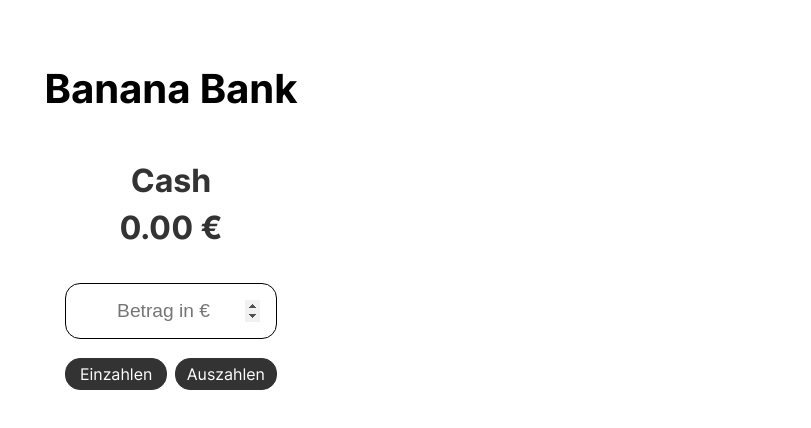
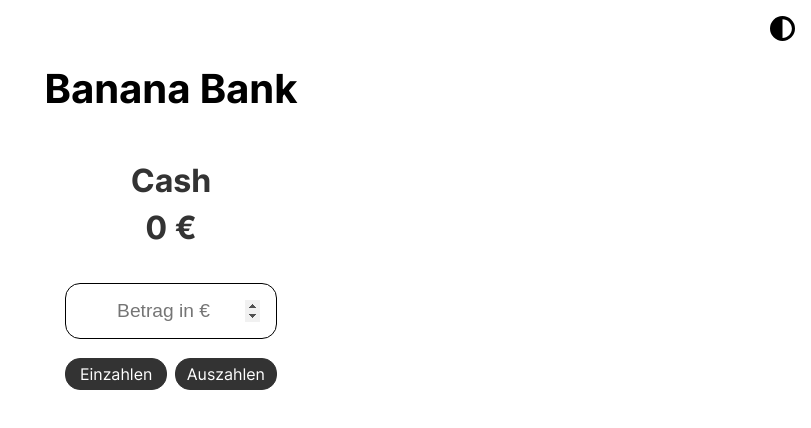
Before and after one commit to thomaserdmenger/superCode-Banana-Bank-Project, a React (Vite) app: page / in a window 1280 px wide. Shown: the top 428 px of the page, without its empty margins (469-1280 px from the left). Built offline with nearby package versions, Linux system fonts and the light colour scheme.

Commit message:
Add Darkmode

```diff
--- a/src/components/Transactions/Transactions.css
+++ b/src/components/Transactions/Transactions.css
@@ -4,6 +4,10 @@
   text-align: center;
   width: 100%;
   color: var(--color-black);
+}
+
+.transactions.dark {
+  color: var(--color-white);
 }
 
 .transactions__form {
@@ -61,3 +65,15 @@
   padding: 0.3rem;
   text-align: center;
 }
+
+.transactions__buttons.dark {
+  color: var(--color-black);
+  background-color: var(--color-white);
+}
+
+.transactions-icon {
+  width: 25px;
+  position: absolute;
+  top: 1rem;
+  right: 1rem;
+}
--- a/src/components/Transactions/Transactions.jsx
+++ b/src/components/Transactions/Transactions.jsx
@@ -1,7 +1,7 @@
 import { useEffect, useRef, useState } from 'react'
 import './Transactions.css'
 
-export default function Transactions() {
+export default function Transactions({ setDarkMode, darkMode }) {
   const [cash, setCash] = useState(0)
   const [input, setInput] = useState('')
   const inputRef = useRef(null)
@@ -44,11 +44,22 @@ export default function Transactions() {
     setInput('')
   }
 
+  const handleDarkmode = () => {
+    setDarkMode((darkMode) => !darkMode)
+  }
+
   return (
-    <section className='transactions'>
+    <section className={`transactions ${darkMode ? 'dark' : ''}`}>
+      <svg
+        onClick={handleDarkmode}
+        className={`transactions-icon`}
+        xmlns='http://www.w3.org/2000/svg'
+        viewBox='0 0 512 512'>
+        <path d='M448 256c0-106-86-192-192-192V448c106 0 192-86 192-192zM0 256a256 256 0 1 1 512 0A256 256 0 1 1 0 256z' />
+      </svg>
       <div className='transactions__amount-container'>
         <h2>Cash</h2>
-        <p className='transactions__amount'>{`${cash.toFixed(2)} €`}</p>
+        <p className='transactions__amount'>{`${cash} €`}</p>
       </div>
       <form className='transactions__form'>
         <input
@@ -64,12 +75,12 @@ export default function Transactions() {
         />
         <div className='transactions__buttons-container'>
           <button
-            className='transactions__buttons'
+            className={`transactions__buttons ${darkMode ? 'dark' : ''}`}
             onClick={handleDeposit}>
             Einzahlen
           </button>
           <button
-            className='transactions__buttons'
+            className={`transactions__buttons ${darkMode ? 'dark' : ''}`}
             onClick={handleWithdraw}>
             Auszahlen
           </button>
--- a/src/index.css
+++ b/src/index.css
@@ -29,9 +29,17 @@ html {
   margin-inline: auto;
 }
 
+.wrapper.dark {
+  background-color: var(--color-black);
+}
+
 h1 {
   font-size: 2.5rem;
   margin-block-end: 3rem;
+}
+
+h1.dark {
+  color: var(--color-white);
 }
 
 h2 {
--- a/src/pages/Banking/Banking.jsx
+++ b/src/pages/Banking/Banking.jsx
@@ -1,10 +1,16 @@
+import { useState } from 'react'
 import Transactions from '../../components/Transactions/Transactions'
 
 export default function Banking() {
+  const [darkMode, setDarkMode] = useState(false)
+
   return (
-    <div className='wrapper'>
-      <h1>Banana Bank</h1>
-      <Transactions />
+    <div className={`wrapper ${darkMode ? 'dark' : ''}`}>
+      <h1 className={darkMode ? 'dark' : ''}>Banana Bank</h1>
+      <Transactions
+        setDarkMode={setDarkMode}
+        darkMode={darkMode}
+      />
     </div>
   )
 }
```
